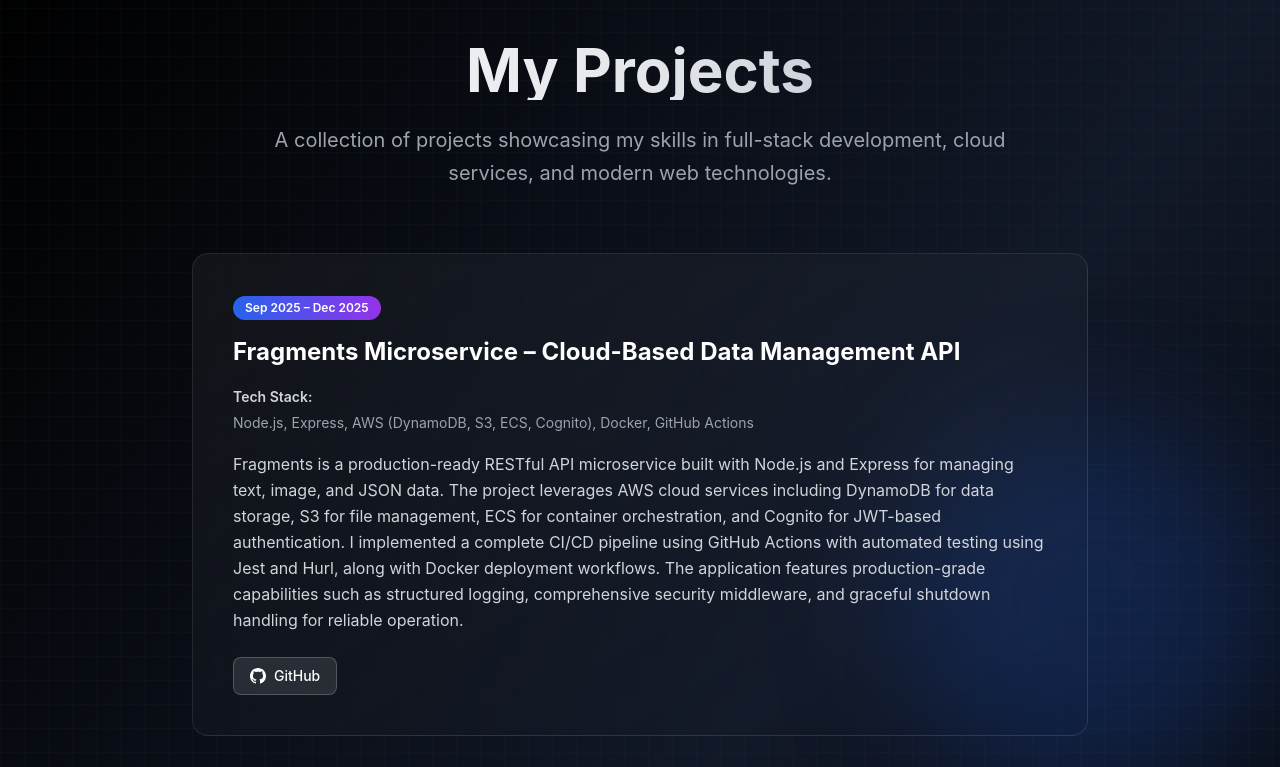
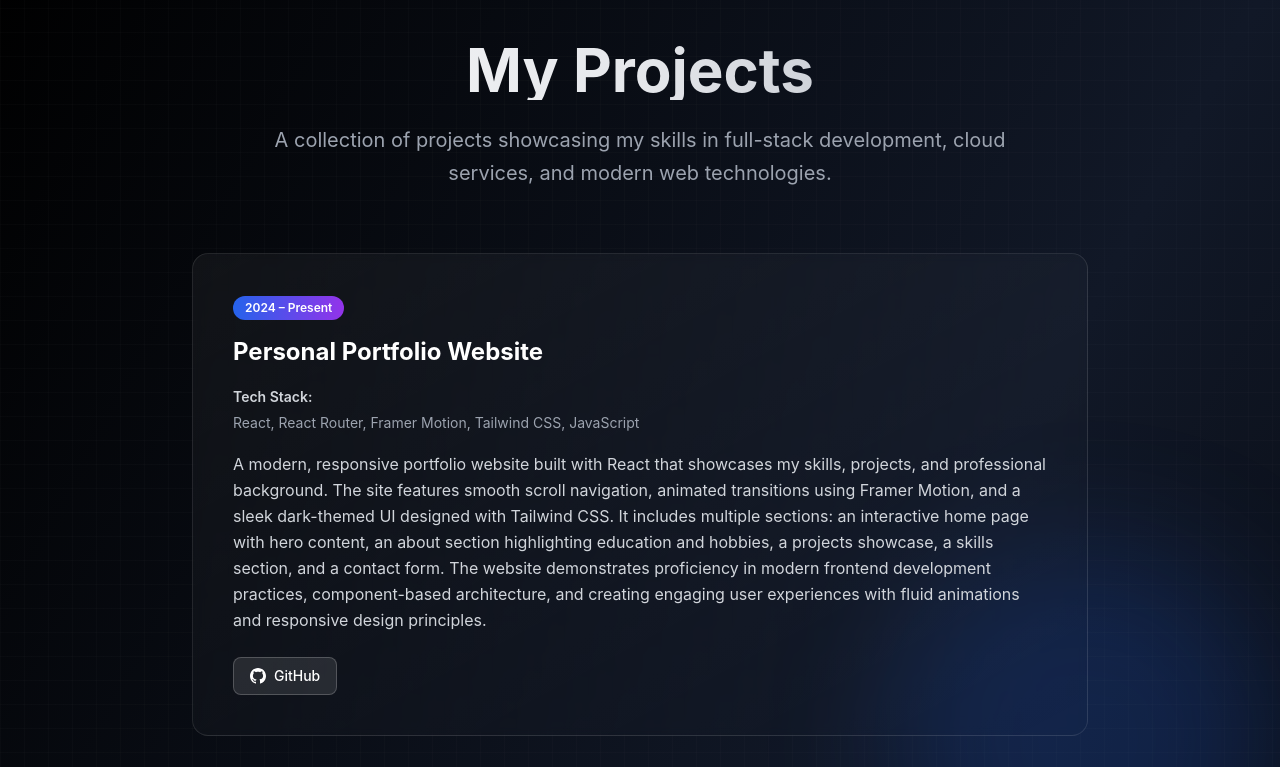
Before and after one commit to Hiumonday16/thd-portfolio, a React (Create React App) app: page / in a window 1280 px wide. Shown: the part 2000-2767 px from the top of the page. Built offline with nearby package versions, Linux system fonts and the light colour scheme.

Commit message:
Add portfolio to project section

```diff
--- a/src/pages/Projects.jsx
+++ b/src/pages/Projects.jsx
@@ -8,6 +8,14 @@ export default function Projects() {
   const isInView = useInView(ref, { once: true, margin: "-100px" });
 
   const projects = [
+    {
+      title: "Personal Portfolio Website",
+      tech: "React, React Router, Framer Motion, Tailwind CSS, JavaScript",
+      description:
+        "A modern, responsive portfolio website built with React that showcases my skills, projects, and professional background. The site features smooth scroll navigation, animated transitions using Framer Motion, and a sleek dark-themed UI designed with Tailwind CSS. It includes multiple sections: an interactive home page with hero content, an about section highlighting education and hobbies, a projects showcase, a skills section, and a contact form. The website demonstrates proficiency in modern frontend development practices, component-based architecture, and creating engaging user experiences with fluid animations and responsive design principles.",
+      github: "https://github.com/Hiumonday16/portfolio",
+      period: "2024 – Present",
+    },
     {
       title: "Fragments Microservice – Cloud-Based Data Management API",
       tech: "Node.js, Express, AWS (DynamoDB, S3, ECS, Cognito), Docker, GitHub Actions",
```
